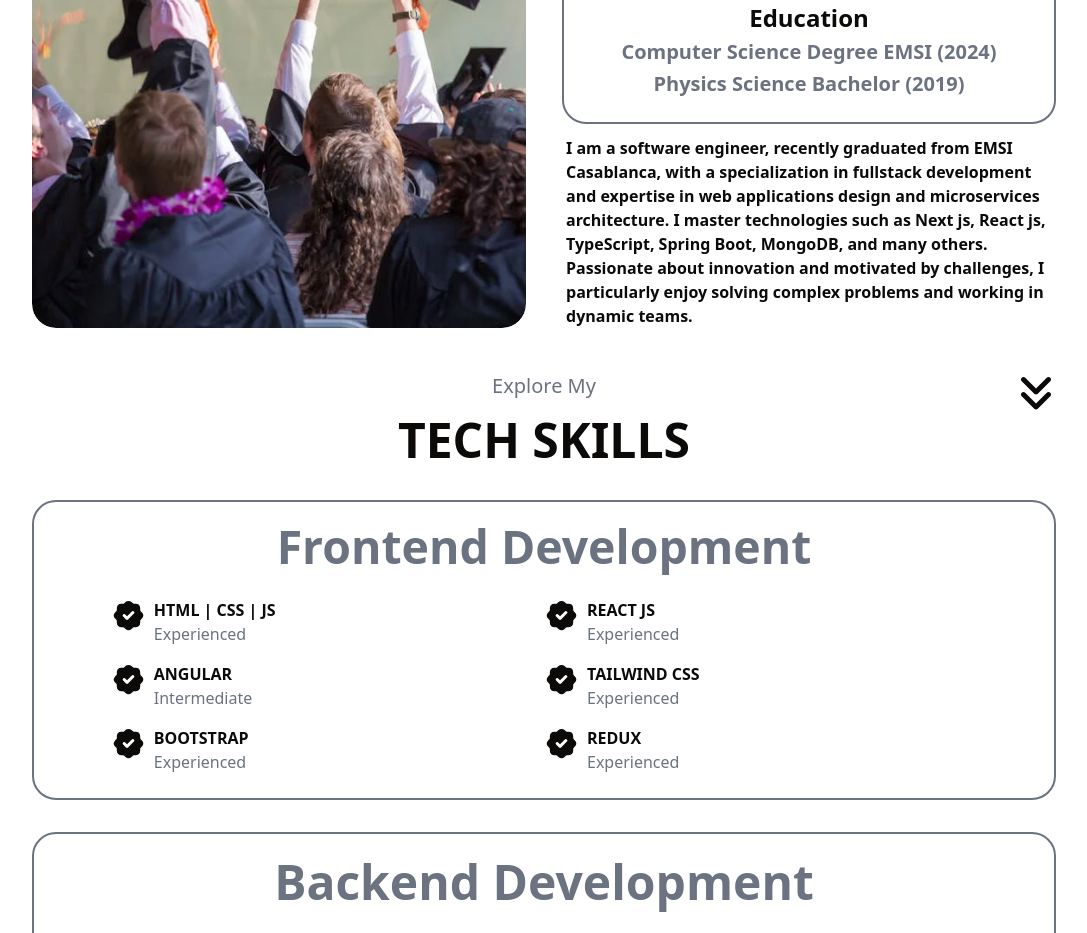
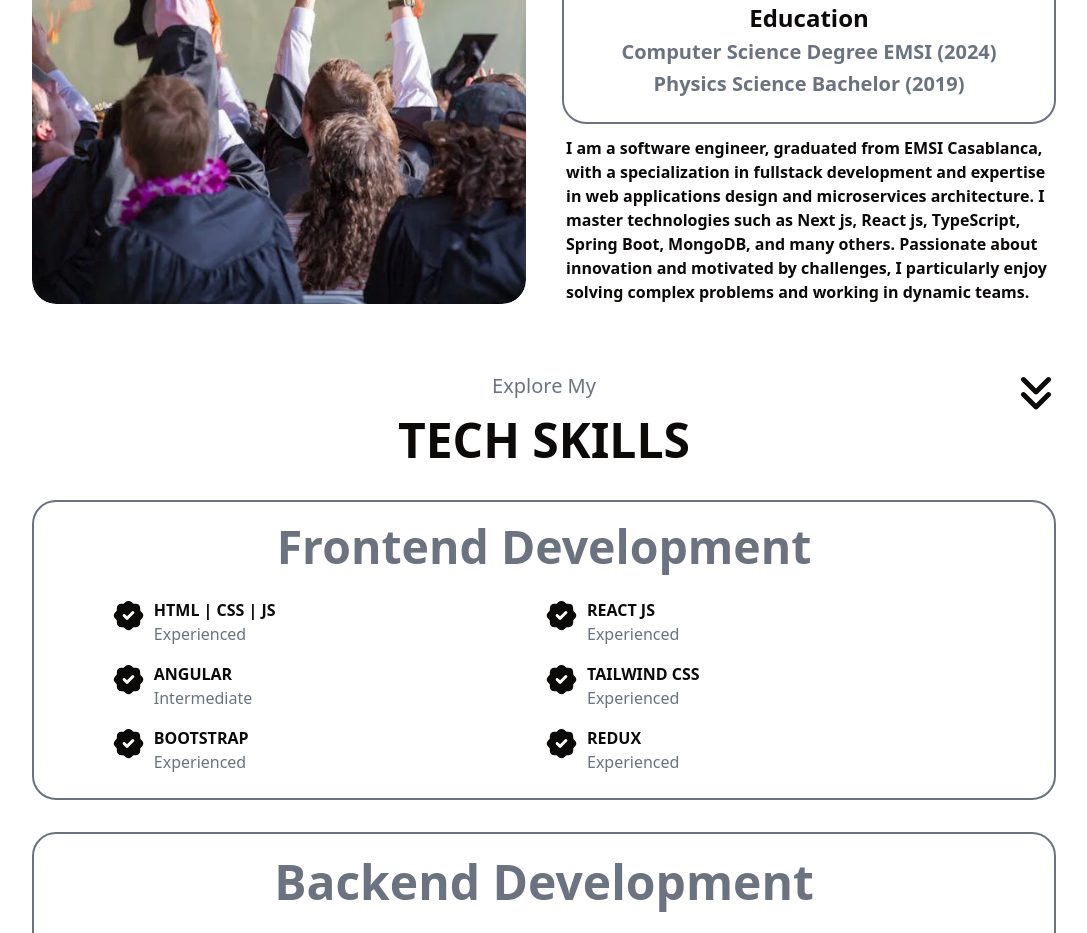
Before and after one commit to hosnidotech123/my_portfolio, a React (Vite) app: page / in a window 1280 px wide. Shown: the part 1420-2353 px from the top of the page, without its empty margins (96-1183 px from the left). Built offline with nearby package versions, Linux system fonts and the light colour scheme.

Commit message:
Update About.jsx

```diff
--- a/src/Components/About.jsx
+++ b/src/Components/About.jsx
@@ -42,7 +42,7 @@ function About() {
 
                     </div>
 
-                    <p  className=' text-center md:text-left md:pl-1 lg:text-left max-w-screen h-auto lg:pl-1  font-semibold '>I am a software engineer, recently graduated from EMSI Casablanca, with a specialization in fullstack development and expertise in web applications design and microservices architecture. I master technologies such as Next js, React js, TypeScript, Spring Boot, MongoDB, and many others.
+                    <p  className=' text-center md:text-left md:pl-1 lg:text-left max-w-screen h-auto lg:pl-1  font-semibold '>I am a software engineer, graduated from EMSI Casablanca, with a specialization in fullstack development and expertise in web applications design and microservices architecture. I master technologies such as Next js, React js, TypeScript, Spring Boot, MongoDB, and many others.
 
 Passionate about innovation and motivated by challenges, I particularly enjoy solving complex problems and working in dynamic teams.</p>
                 </div>
```
